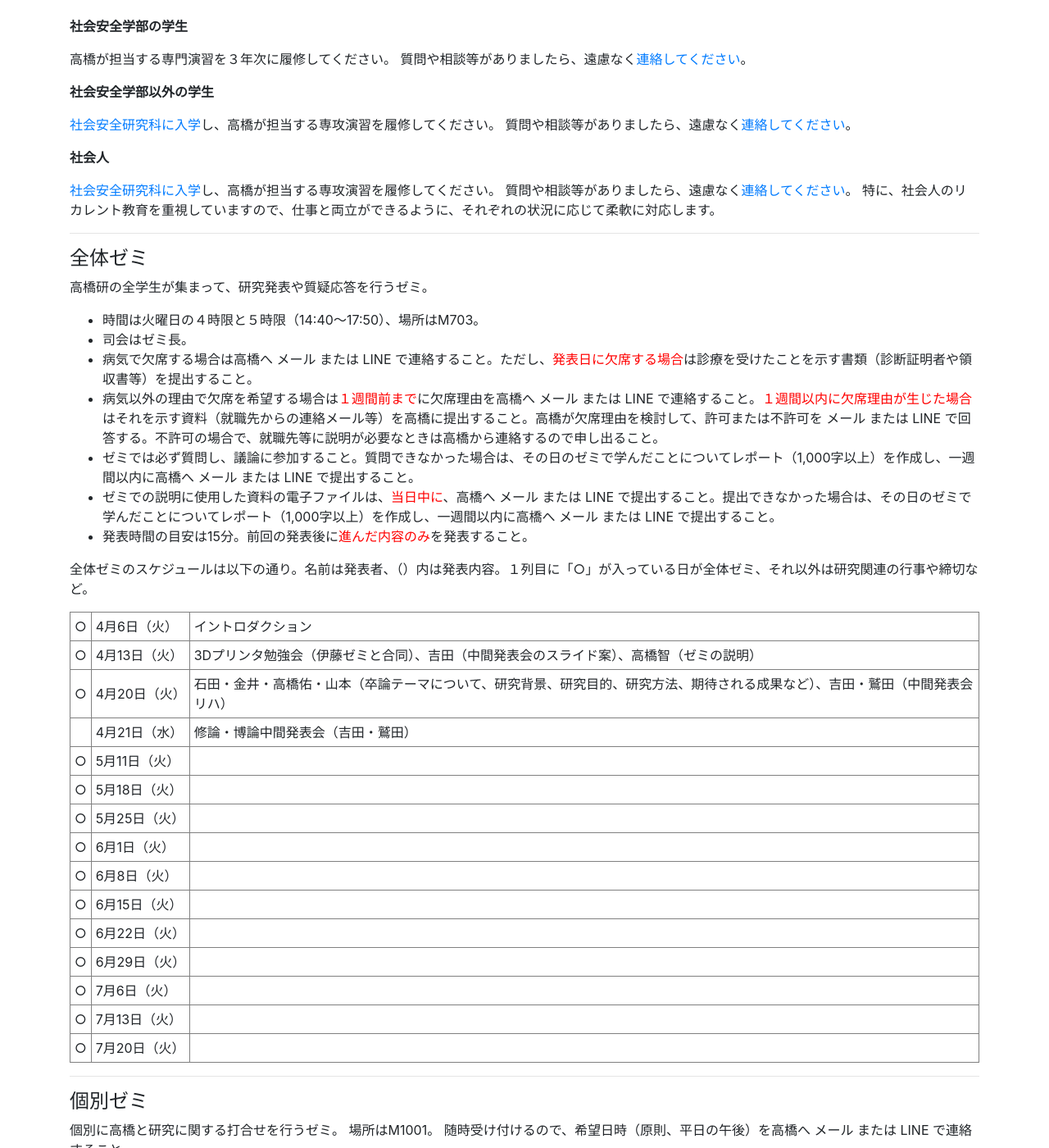
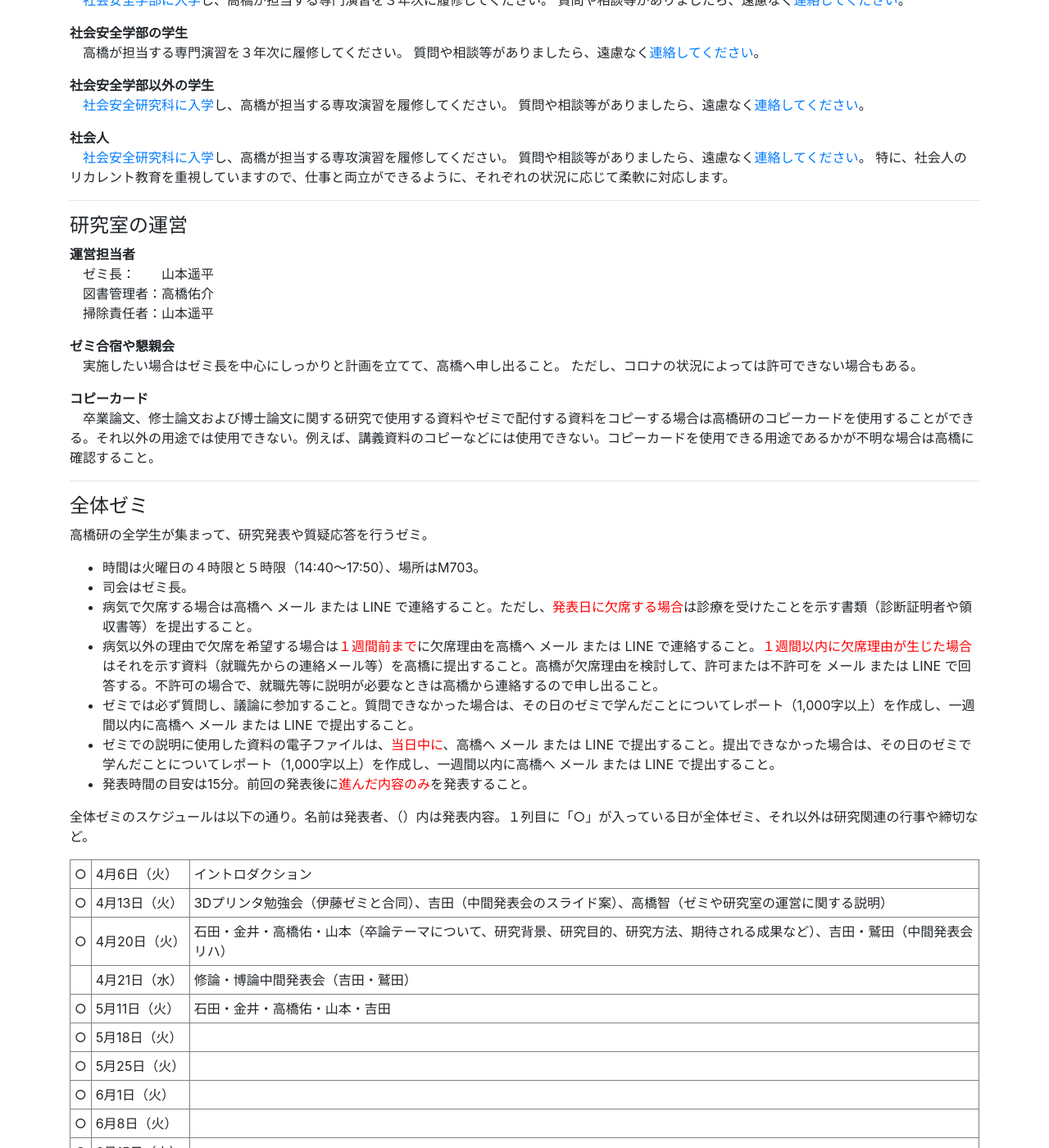
Before and after one commit to tkhslab/tkhslab.github.io, a Jekyll site: the page built from forstudents.md, in a window 1280 px wide and 1400 px high, scrolled down 702 px. Shown: the whole window at 82% size. Built offline with Jekyll 4.4.1, drawn with Linux system fonts in a browser that asks for light colours; nearby versions of some CDN libraries.

Commit message:
add lab management

```diff
--- a/forstudents.md
+++ b/forstudents.md
@@ -4,6 +4,7 @@ title: For students
 ## For students
 <i class="fas fa-caret-right"></i> [2021年度の専門演習の履修予定者へ](#2021年度の専門演習の履修予定者へ)<br>
 <i class="fas fa-caret-right"></i> [高橋研で研究をしたい方へ](#高橋研で研究をしたい方へ)<br>
+<i class="fas fa-caret-right"></i> [研究室の運営](#研究室の運営)<br>
 <i class="fas fa-caret-right"></i> [全体ゼミ](#全体ゼミ)<br>
 <i class="fas fa-caret-right"></i> [個別ゼミ](#個別ゼミ)
 
@@ -30,26 +31,37 @@ title: For students
 ---
 
 #### 高橋研で研究をしたい方へ
-**高校生**
-
-[社会安全学部に入学](http://www.kansai-u.ac.jp/Fc_ss/exam/)し、高橋が担当する専門演習を３年次に履修してください。
+**高校生**<br>
+　[社会安全学部に入学](http://www.kansai-u.ac.jp/Fc_ss/exam/)し、高橋が担当する専門演習を３年次に履修してください。
 質問や相談等がありましたら、遠慮なく[連絡してください](contact.html)。
 
-**社会安全学部の学生**
-
-高橋が担当する専門演習を３年次に履修してください。
+**社会安全学部の学生**<br>
+　高橋が担当する専門演習を３年次に履修してください。
 質問や相談等がありましたら、遠慮なく[連絡してください](contact.html)。
 
-**社会安全学部以外の学生**
-
-[社会安全研究科に入学](http://www.kansai-u.ac.jp/Gr_sch/guidelines/)し、高橋が担当する専攻演習を履修してください。
+**社会安全学部以外の学生**<br>
+　[社会安全研究科に入学](http://www.kansai-u.ac.jp/Gr_sch/guidelines/)し、高橋が担当する専攻演習を履修してください。
 質問や相談等がありましたら、遠慮なく[連絡してください](contact.html)。
 
-**社会人**
-
-[社会安全研究科に入学](http://www.kansai-u.ac.jp/Gr_sch/guidelines/)し、高橋が担当する専攻演習を履修してください。
+**社会人**<br>
+　[社会安全研究科に入学](http://www.kansai-u.ac.jp/Gr_sch/guidelines/)し、高橋が担当する専攻演習を履修してください。
 質問や相談等がありましたら、遠慮なく[連絡してください](contact.html)。
 特に、社会人のリカレント教育を重視していますので、仕事と両立ができるように、それぞれの状況に応じて柔軟に対応します。
+
+---
+
+#### 研究室の運営
+**運営担当者**<br>
+　ゼミ長：　　山本遥平<br>
+　図書管理者：高橋佑介<br>
+　掃除責任者：山本遥平
+
+**ゼミ合宿や懇親会**<br>
+　実施したい場合はゼミ長を中心にしっかりと計画を立てて、高橋へ申し出ること。
+ただし、コロナの状況によっては許可できない場合もある。
+
+**コピーカード**<br>
+　卒業論文、修士論文および博士論文に関する研究で使用する資料やゼミで配付する資料をコピーする場合は高橋研のコピーカードを使用することができる。それ以外の用途では使用できない。例えば、講義資料のコピーなどには使用できない。コピーカードを使用できる用途であるかが不明な場合は高橋に確認すること。
 
 ---
 
@@ -72,7 +84,7 @@ title: For students
 <td>○</td><td width="120">4月6日（火）</td><td>イントロダクション</td>
 </tr>
 <tr>
-<td>○</td><td>4月13日（火）</td><td>3Dプリンタ勉強会（伊藤ゼミと合同）、吉田（中間発表会のスライド案）、高橋智（ゼミの説明）</td>
+<td>○</td><td>4月13日（火）</td><td>3Dプリンタ勉強会（伊藤ゼミと合同）、吉田（中間発表会のスライド案）、高橋智（ゼミや研究室の運営に関する説明）</td>
 </tr>
 <tr>
 <td>○</td><td>4月20日（火）</td><td>石田・金井・高橋佑・山本（卒論テーマについて、研究背景、研究目的、研究方法、期待される成果など）、吉田・鷲田（中間発表会リハ）</td>
@@ -81,7 +93,7 @@ title: For students
 <td></td><td>4月21日（水）</td><td>修論・博論中間発表会（吉田・鷲田）</td>
 </tr>
 <tr>
-<td>○</td><td>5月11日（火）</td><td></td>
+<td>○</td><td>5月11日（火）</td><td>石田・金井・高橋佑・山本・吉田</td>
 </tr>
 <tr>
 <td>○</td><td>5月18日（火）</td><td></td>
```
